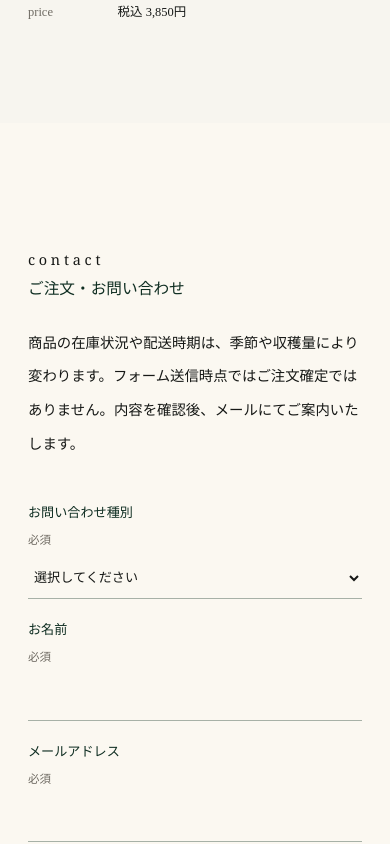
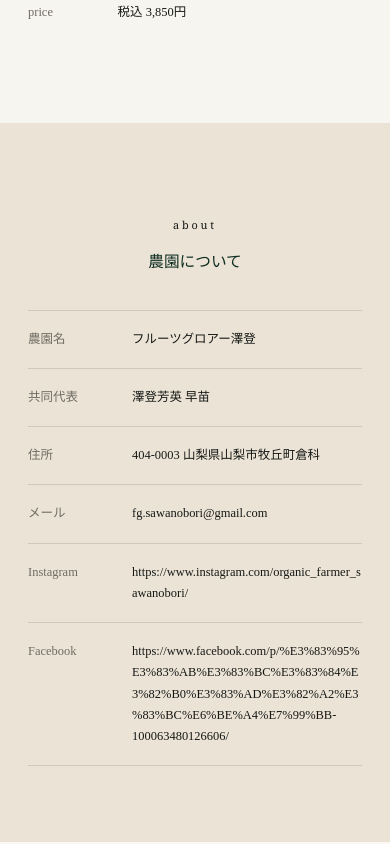
Before and after one commit to shunmum/yoshiaki, a Next.js app: page / in a window 390 px wide. Shown: the part 9360-10204 px from the top of the page. Built offline with nearby package versions, Linux system fonts and the light colour scheme.

Commit message:
Add farm about section

```diff
--- a/app/globals.css
+++ b/app/globals.css
@@ -442,6 +442,40 @@ dd,
   background: #fbf8f1;
 }
 
+.aboutSection {
+  display: grid;
+  gap: 36px;
+  padding: 94px 28px 76px;
+  background: var(--paper-deep);
+}
+
+.aboutIntro {
+  text-align: center;
+}
+
+.aboutIntro h2 {
+  margin: 0;
+  color: var(--green);
+  font-size: clamp(0.98rem, 3vw, 1.4rem);
+  font-weight: 400;
+  line-height: 1.5;
+}
+
+.aboutList {
+  border-top: 1px solid var(--line);
+  gap: 0;
+}
+
+.aboutList div {
+  grid-template-columns: minmax(5.5rem, 0.34fr) minmax(0, 1fr);
+  padding: 18px 0;
+  border-bottom: 1px solid var(--line);
+}
+
+.aboutList dd {
+  overflow-wrap: anywhere;
+}
+
 .contactForm {
   display: grid;
   gap: 20px;
@@ -514,6 +548,7 @@ footer p {
   .textImage,
   .quietStatement,
   .productsSection,
+  .aboutSection,
   .contactSection,
   footer {
     padding-left: 6vw;
@@ -552,6 +587,11 @@ footer p {
 
   .contactSection {
     grid-template-columns: 1fr;
+    max-width: 760px;
+    margin: 0 auto;
+  }
+
+  .aboutSection {
     max-width: 760px;
     margin: 0 auto;
   }
--- a/app/page.tsx
+++ b/app/page.tsx
@@ -46,6 +46,7 @@ export default function Home() {
             {siteConfig.brandInitials}
           </a>
           <nav className="rightNav" aria-label="補助ナビゲーション">
+            <a href="#about">about</a>
             <a href="#contact">contact</a>
           </nav>
         </header>
@@ -158,6 +159,51 @@ export default function Home() {
             </section>
           ))}
         </div>
+      </section>
+
+      <section className="aboutSection" id="about">
+        <div className="aboutIntro">
+          <p className="eyebrow">About</p>
+          <h2>農園について</h2>
+        </div>
+        <dl className="aboutList">
+          <div>
+            <dt>農園名</dt>
+            <dd>{siteConfig.farmName}</dd>
+          </div>
+          <div>
+            <dt>共同代表</dt>
+            <dd>{siteConfig.representatives}</dd>
+          </div>
+          <div>
+            <dt>住所</dt>
+            <dd>
+              {siteConfig.postalCode} {siteConfig.locationLabel}
+            </dd>
+          </div>
+          <div>
+            <dt>メール</dt>
+            <dd>
+              <a href={`mailto:${siteConfig.contactEmail}`}>{siteConfig.contactEmail}</a>
+            </dd>
+          </div>
+          <div>
+            <dt>Instagram</dt>
+            <dd>
+              <a href={siteConfig.sns.instagram} target="_blank" rel="noreferrer">
+                {siteConfig.sns.instagram}
+              </a>
+            </dd>
+          </div>
+          <div>
+            <dt>Facebook</dt>
+            <dd>
+              <a href={siteConfig.sns.facebook} target="_blank" rel="noreferrer">
+                {siteConfig.sns.facebook}
+              </a>
+            </dd>
+          </div>
+        </dl>
       </section>
 
       <section className="contactSection" id="contact">
--- a/config/site.ts
+++ b/config/site.ts
@@ -2,7 +2,8 @@ export const siteConfig = {
   farmName: "フルーツグロアー澤登",
   farmNameEn: "Fruit Grower Sawanobori",
   brandInitials: "FGS",
-  representatives: "澤登芳英・早苗",
+  representatives: "澤登芳英 早苗",
+  postalCode: "404-0003",
   locationLabel: "山梨県山梨市牧丘町倉科",
   contactEmail: "fg.sawanobori@gmail.com",
   gtmId: "GTM-XXXXXXX",
```
